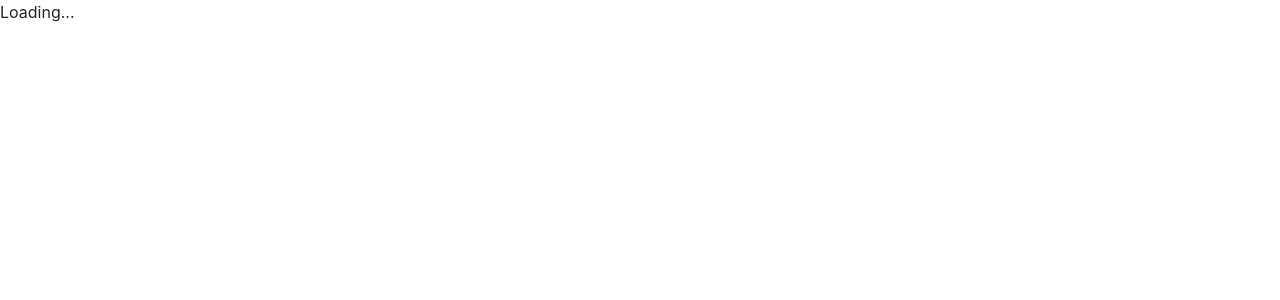
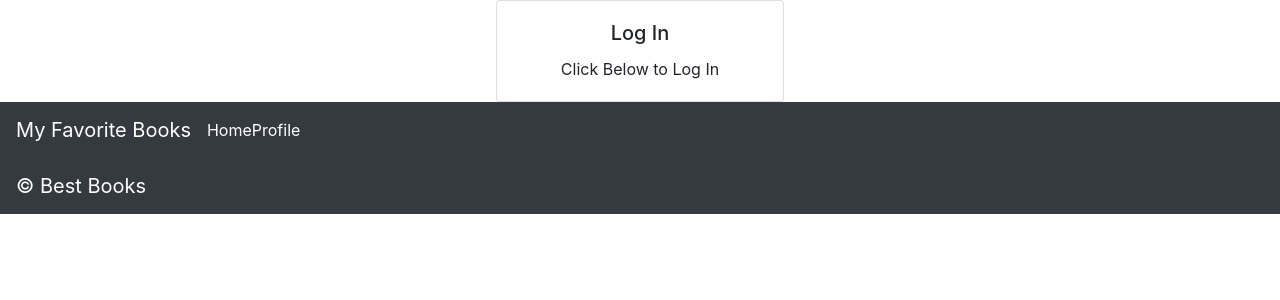
Before and after one commit to jakoblumpkin/best-books-front-end, a React (Create React App) app: page / in a window 1280 px wide. Shown: the top 300 px of the page. Built offline with nearby package versions, Linux system fonts and the light colour scheme.

Commit message:
completed through step 2.3

```diff
--- a/src/App.js
+++ b/src/App.js
@@ -2,6 +2,9 @@ import React from 'react';
 import Header from './Header';
 import IsLoadingAndError from './IsLoadingAndError';
 import Footer from './Footer';
+import { withAuth0 } from '@auth0/auth0-react';
+import Login from './Login';
+import MyFavoriteBooks from './MyFavoriteBooks';
 import {
   BrowserRouter as Router,
   Switch,
@@ -15,7 +18,13 @@ class App extends React.Component {
     return(
       <>
         <Router>
-          <IsLoadingAndError>
+          {!this.props.auth0.isAuthenticated &&
+            <Login />
+          }
+            <IsLoadingAndError>
+              {this.props.auth0.isAuthenticated &&
+                <MyFavoriteBooks />
+              }
             <Header />
               <Switch>
                 <Route exact path="/">
@@ -31,4 +40,4 @@ class App extends React.Component {
   }
 }
 
-export default App;
+export default withAuth0(App);
--- a/src/index.js
+++ b/src/index.js
@@ -1,11 +1,14 @@
 import React from 'react';
 import ReactDOM from 'react-dom';
 import App from './App';
+import { Auth0Provider } from "@auth0/auth0-react";
 
 // TODO: wrap everything in Auth0
 ReactDOM.render(
-  <React.StrictMode>
-    <App />
-  </React.StrictMode>,
+  <Auth0Provider>
+    <React.StrictMode>
+      <App />
+    </React.StrictMode>
+  </Auth0Provider>,
   document.getElementById('root')
 );
```
